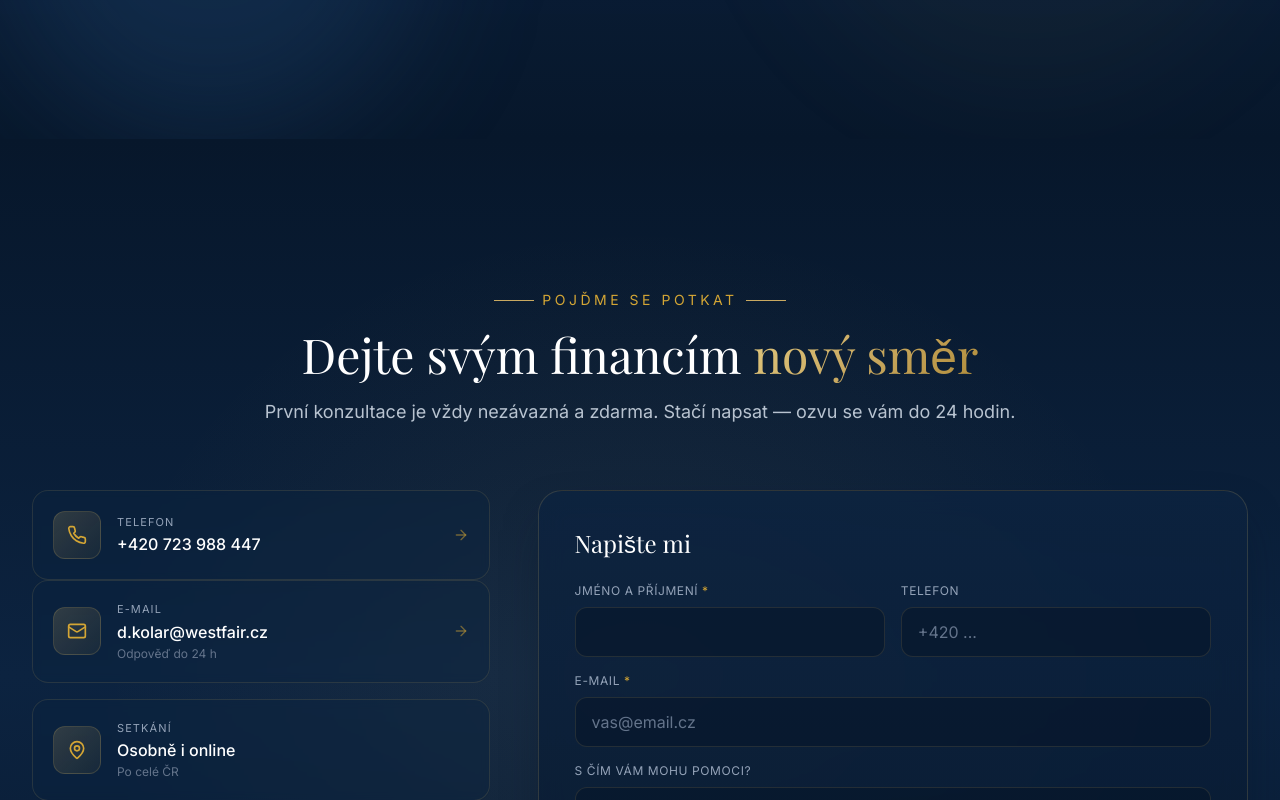
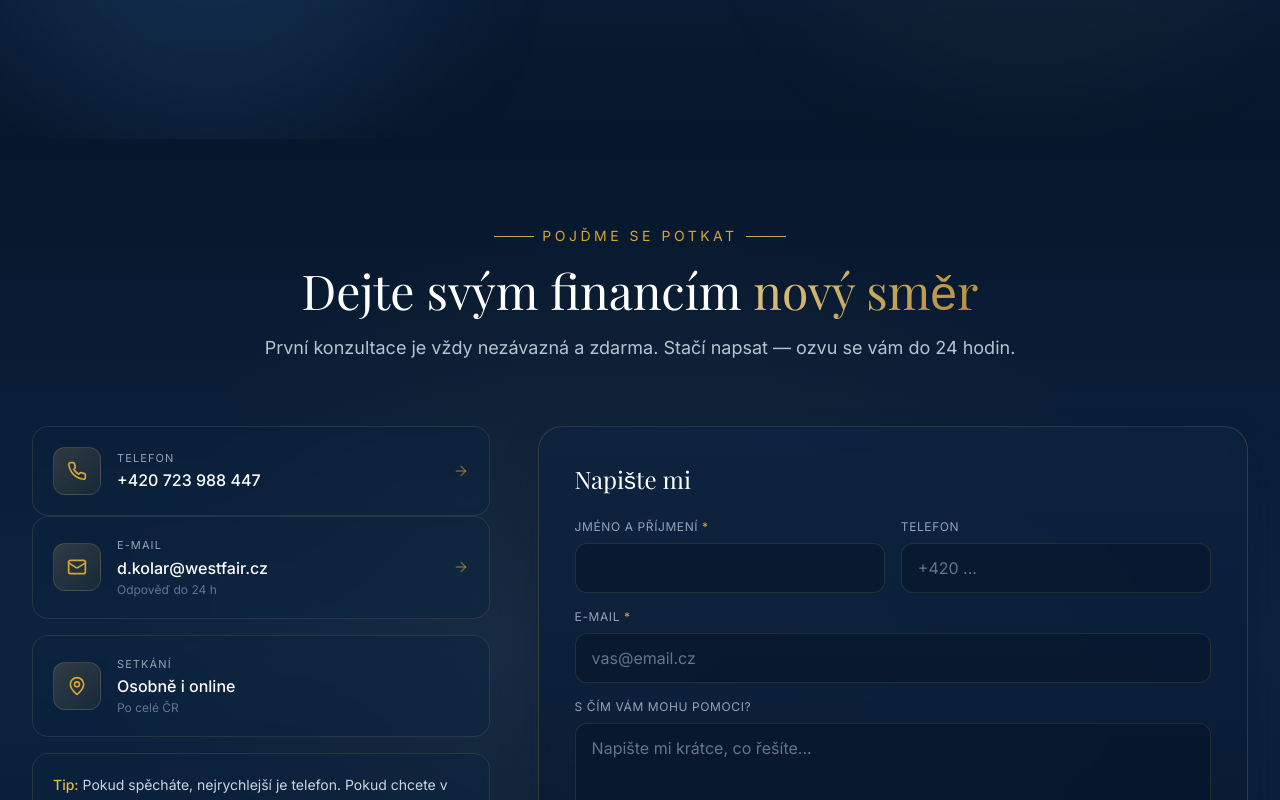
Before and after one commit to DannyKoll/daniel-kolar-web, a Next.js app: page / in a window 1280 px wide. Shown: the part 3580-4380 px from the top of the page. Built offline with nearby package versions, Linux system fonts and the light colour scheme.

Commit message:
Upravit odsazeni kontaktni sekce

```diff
--- a/components/CTA.jsx
+++ b/components/CTA.jsx
@@ -14,7 +14,7 @@ export default function CTA() {
   return (
     <section
       id="kontakt"
-      className="relative py-20 sm:py-28 lg:py-36 overflow-hidden"
+      className="relative pt-12 pb-20 sm:pt-16 sm:pb-28 lg:pt-20 lg:pb-36 overflow-hidden"
     >
       <div className="absolute inset-0 bg-gradient-to-b from-navy-950 via-navy-900 to-navy-950" />
       <div className="absolute inset-0 bg-[radial-gradient(ellipse_60%_60%_at_50%_50%,rgba(201,169,97,0.08)_0%,transparent_70%)]" />
```
